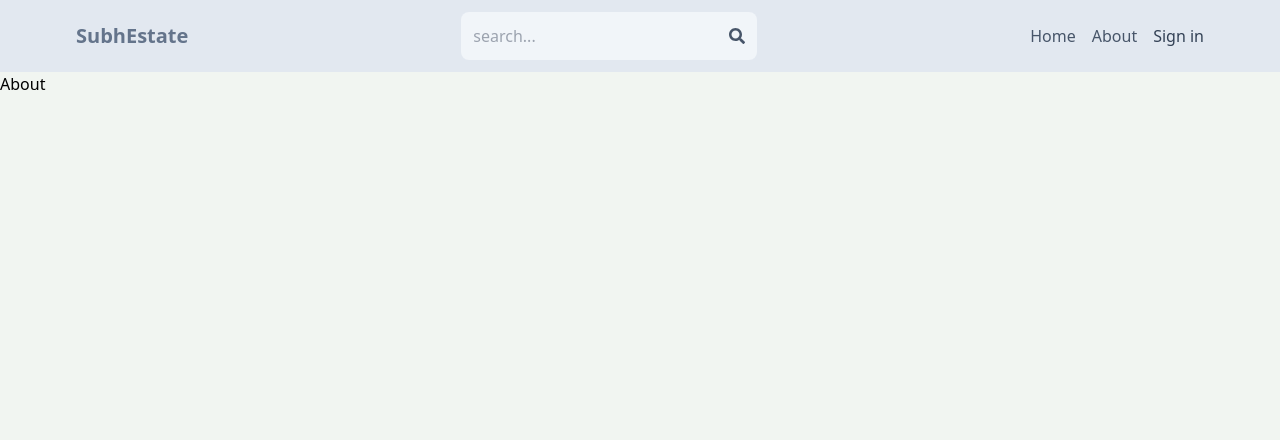
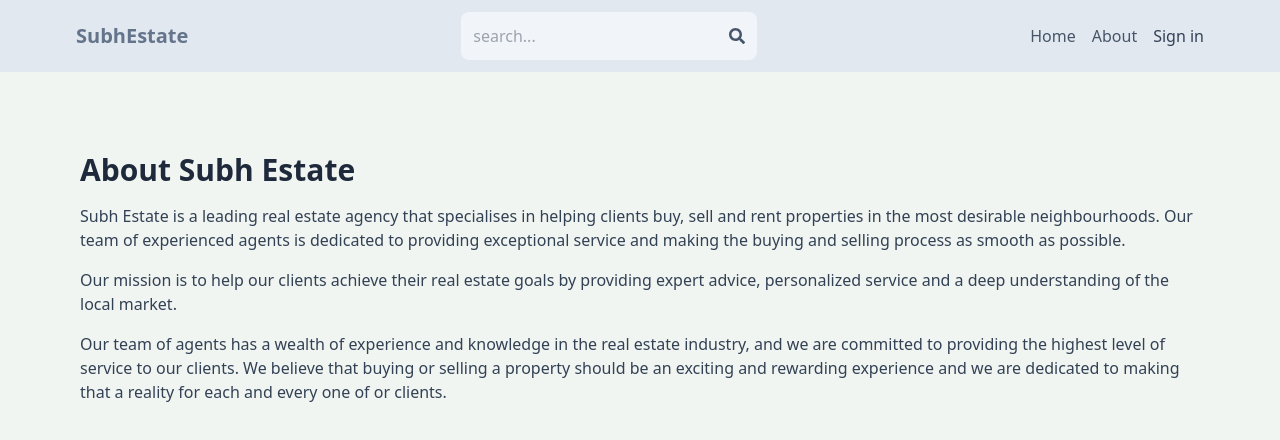
Before and after one commit to SSB-saswat/mern-estate, a React (Vite) app in the folder client/: page /about in a window 1280 px wide. Shown: the top 440 px of the page. Built offline with nearby package versions, Linux system fonts and the light colour scheme; no server answers.

Commit message:
compeleted about page

```diff
--- a/client/src/pages/About.jsx
+++ b/client/src/pages/About.jsx
@@ -1,7 +1,32 @@
-import React from 'react'
+import React from "react";
 
 export default function About() {
   return (
-    <div>About</div>
-  )
+    <div className="px-4 py-20 max-w-6xl mx-auto">
+      <h1 className="text-3xl font-bold mb-4 text-slate-800">
+        About Subh Estate
+      </h1>
+      <p className="mb-4 text-slate-700">
+        Subh Estate is a leading real estate agency that specialises in helping
+        clients buy, sell and rent properties in the most desirable
+        neighbourhoods. Our team of experienced agents is dedicated to providing
+        exceptional service and making the buying and selling process as smooth
+        as possible.
+      </p>
+
+      <p className="mb-4 text-slate-700">
+        Our mission is to help our clients achieve their real estate goals by
+        providing expert advice, personalized service and a deep understanding
+        of the local market.
+      </p>
+
+      <p className="mb-4 text-slate-700">
+        Our team of agents has a wealth of experience and knowledge in the real
+        estate industry, and we are committed to providing the highest level of
+        service to our clients. We believe that buying or selling a property
+        should be an exciting and rewarding experience and we are dedicated to
+        making that a reality for each and every one of or clients.
+      </p>
+    </div>
+  );
 }
```
